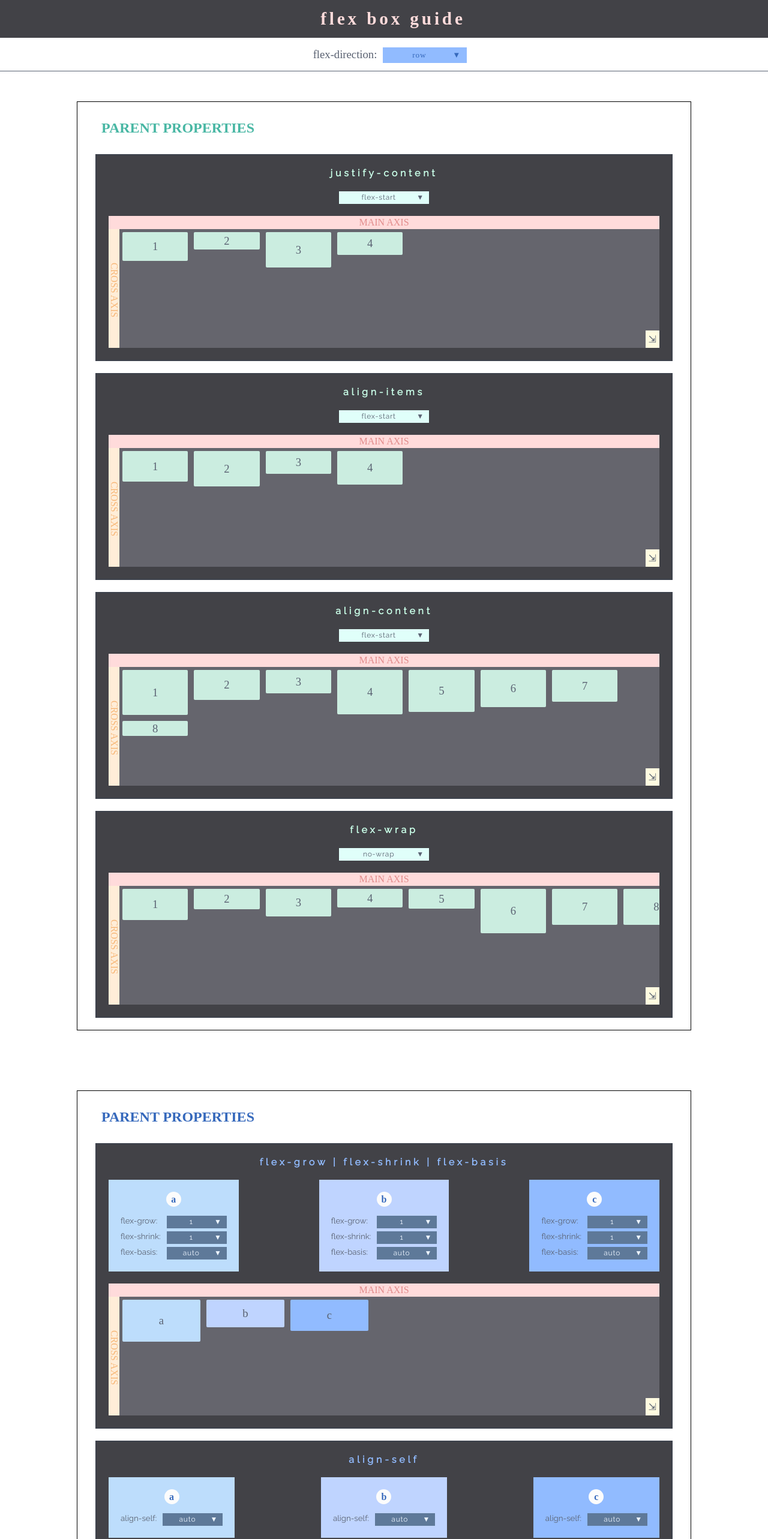
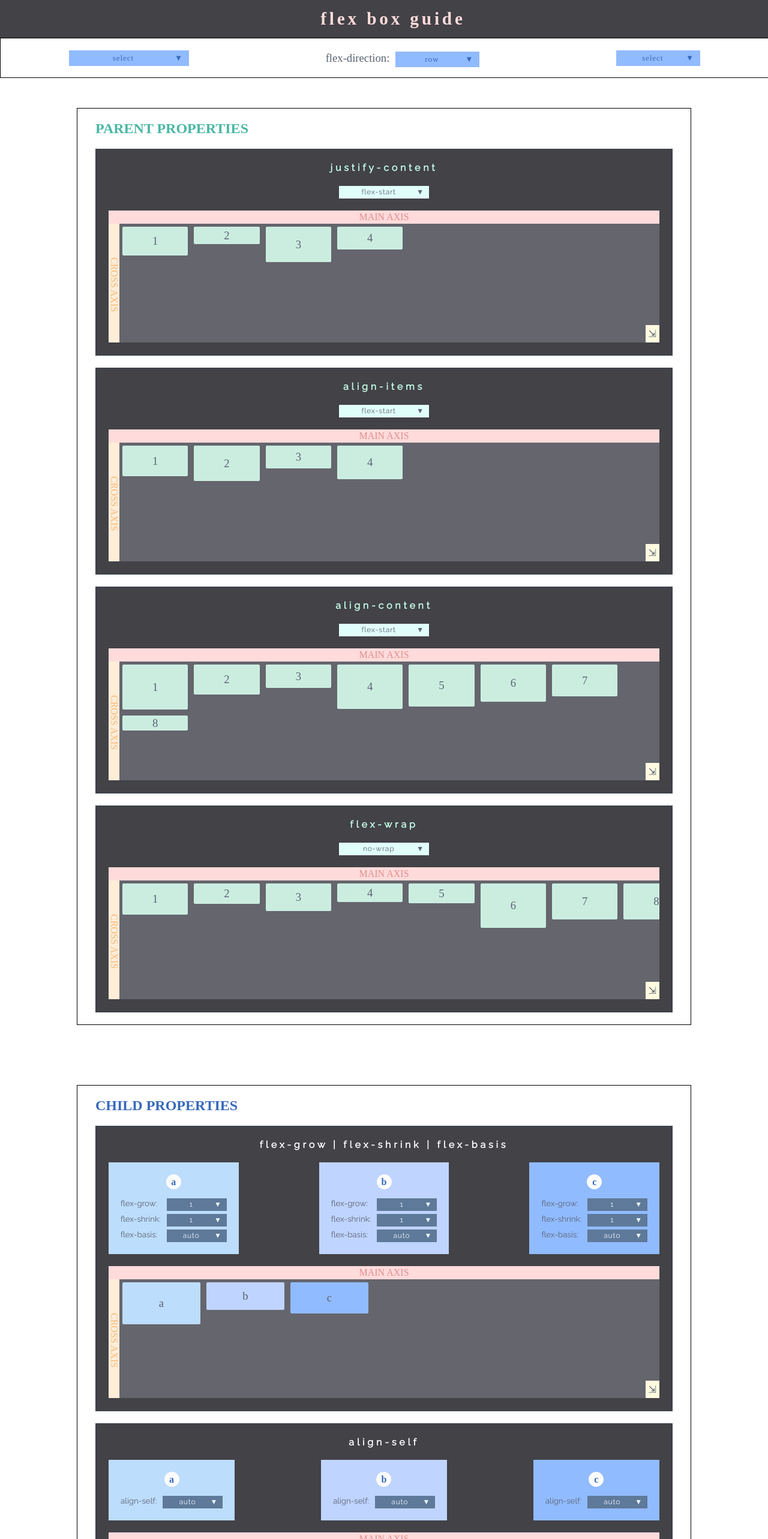
Before and after one commit to mlizchap/flex-box-guide, a React (Create React App) app: page / in a window 1280 px wide. Shown: the top 2566 px of the page at 60% size. Built offline with nearby package versions, Linux system fonts and the light colour scheme; a web font is replaced by a local one.

Commit message:
refactored code organization of child properties index

```diff
--- a/src/components/App.js
+++ b/src/components/App.js
@@ -1,7 +1,7 @@
 import React, { Component } from 'react';
 import styled from 'styled-components';
 
-import FlexDirectionChange from './FlexDirectionChange';
+import NavigationSection from './NavigationSection';
 import ChildPropSection from './ChildPropSection';
 import ParentPropertiesSection from './ParentPropSection';
 import { globalStyle } from '../globalStyle';
@@ -18,13 +18,15 @@ class App extends Component {
         return (
             <div>
                 <Header />
-                <FlexDirectionChange
+                {/* <FlexDirectionChange
+                    handleSelect={(selectedItem) => this.setState({direction: selectedItem})}
+                /> */}
+                <NavigationSection
                     handleSelect={(selectedItem) => this.setState({direction: selectedItem})}
                 />
                 <ContentDisplay>
                     <ParentPropertiesSection flexDirection={this.state.direction} />
                     <ChildPropSection flexDirection={this.state.direction}/>
-
                 </ContentDisplay>
             </div>
         );
--- a/src/components/ChildPropSection/index.js
+++ b/src/components/ChildPropSection/index.js
@@ -4,7 +4,7 @@ import FlexDisplayBox from '../FlexDisplayBox';
 import { globalStyle } from '../../globalStyle';
 import ItemInfoCardContainer from './ItemInfoCardContainer';
 import { MainHeaderStyle } from '../styles/MainHeaderStyle';
-import {childProperties, childPropCardInfo } from '../../static/flexBoxData';
+import {childProperties, flexBoxData } from '../../static/flexBoxData';
 import { SectionStyle } from '../styles/SectionStyle';
 
 
@@ -27,45 +27,109 @@ class ChildPropSection extends Component {
             )
     }
     render() {
+        const {flexGrow, flexShrink, flexBasis, alignSelf,order} = this.state.flexProperties;
         return (
-            <div>
             <SectionStyle>
                 <MainHeaderStyle color={globalStyle.childPropColors.main}>
-                    <h3 className="mainHeader">PARENT PROPERTIES</h3>
+                    <h3 className="mainHeader" id="childProperties">CHILD PROPERTIES</h3>
                 </MainHeaderStyle>
+                <div className="section" id="flex">
+                    <h1>flex-grow | flex-shrink | flex-basis</h1>
+                    <ItemInfoCardContainer
+                        propertyValuesForCard={childProperties.detail.growShrinkBasis}
+                        handleSelect={this.changePropToSelected}
+                    />
 
-                {childPropCardInfo.itemCardValues.map((property,index) => {
-                    const {flexGrow, flexShrink, flexBasis, alignSelf,order} = this.state.flexProperties;
-                    return (
-                        <div className="section" key={property[0].title}>
-                            <h1 style={{color: globalStyle.childPropColors.c}}>
-                                {(index === 0) ? "flex-grow | flex-shrink | flex-basis"
-                                : (index === 1) ? "align-self"
-                                : (index === 2) ? "order"
-                                : null
-                            }
-                            </h1>
-                            <ItemInfoCardContainer
-                                propertyValuesForCard={property}
-                                handleSelect={(a,b,c) => this.changePropToSelected(a,b,c,index)}
-                            />
                 <FlexDisplayBox
                     itemColors={[globalStyle.childPropColors.a, globalStyle.childPropColors.b, globalStyle.childPropColors.c]}
                     itemAmount={3}
                     characters={["a", "b", "c"]}
-                                childFlexProperties = {
-                                    (index === 0) ? { ...childProperties.defaultValues, flexGrow, flexShrink, flexBasis }
-                                    : (index === 1) ? { ...childProperties.defaultValues, alignSelf }
-                                    : (index === 2) ? { ...childProperties.defaultValues, order }
-                                    : childProperties.defaultValues
-                                }
+                    childFlexProperties = {{ ...childProperties.defaultValues, flexGrow, flexShrink, flexBasis }}
                     {...this.props}
                 />
                 </div>
-                    )
-                })}
+
+                <div className="section" id="alignSelf">
+                    <h1>align-self</h1>
+                    <ItemInfoCardContainer
+                        propertyValuesForCard={childProperties.detail.alignSelf}
+                        handleSelect={this.changePropToSelected}
+                    />
+
+                    <FlexDisplayBox
+                        itemColors={[globalStyle.childPropColors.a, globalStyle.childPropColors.b, globalStyle.childPropColors.c]}
+                        itemAmount={3}
+                        characters={["a", "b", "c"]}
+                        childFlexProperties = {{ ...childProperties.defaultValues, alignSelf }}
+                        {...this.props}
+                    />
+                </div>
+
+                <div className="section" id="order">
+                    <h1>order</h1>
+                    <ItemInfoCardContainer
+                        propertyValuesForCard={childProperties.detail.order}
+                        handleSelect={this.changePropToSelected}
+                    />
+
+                    <FlexDisplayBox
+                        itemColors={[globalStyle.childPropColors.a, globalStyle.childPropColors.b, globalStyle.childPropColors.c]}
+                        itemAmount={3}
+                        characters={["a", "b", "c"]}
+                        childFlexProperties = {{ ...childProperties.defaultValues, order }}
+                        {...this.props}
+                    />
+                </div>
             </SectionStyle>
-            </div>
+
+
+
+            // <div id="childProperties">
+            //     <SectionStyle>
+            //     <MainHeaderStyle color={globalStyle.childPropColors.main}>
+            //         <h3 className="mainHeader">CHILD PROPERTIES</h3>
+            //     </MainHeaderStyle>
+
+            //     {childProperties.detail.map((property,index) => {
+            //         console.log(property)
+
+            //         //const {flexGrow, flexShrink, flexBasis, alignSelf,order} = this.state.flexProperties;
+            //         // return (
+            //         //     <div>
+            //         //         <ItemInfoCardContainer
+            //         //             propertyValuesForCard={property}
+            //         //             handleSelect={(a,b,c) => this.changePropToSelected(a,b,c,index)}
+
+            //         //     </div>
+            //             // <div className="section" key={property[0].title}>
+            //             //     <h1 style={{color: globalStyle.childPropColors.c}}>
+            //             //         {(index === 0) ? "flex-grow | flex-shrink | flex-basis"
+            //             //         : (index === 1) ? "align-self"
+            //             //         : (index === 2) ? "order"
+            //             //         : null
+            //             //     }
+            //             //     </h1>
+            //             //     <ItemInfoCardContainer
+            //             //         propertyValuesForCard={property}
+            //             //         handleSelect={(a,b,c) => this.changePropToSelected(a,b,c,index)}
+            //             //     />
+            //             //     <FlexDisplayBox
+            //             //         itemColors={[globalStyle.childPropColors.a, globalStyle.childPropColors.b, globalStyle.childPropColors.c]}
+            //             //         itemAmount={3}
+            //             //         characters={["a", "b", "c"]}
+            //             //         childFlexProperties = {
+            //             //             (index === 0) ? { ...childProperties.defaultValues, flexGrow, flexShrink, flexBasis }
+            //             //             : (index === 1) ? { ...childProperties.defaultValues, alignSelf }
+            //             //             : (index === 2) ? { ...childProperties.defaultValues, order }
+            //             //             : childProperties.defaultValues
+            //             //         }
+            //             //         {...this.props}
+            //             //     />
+            //             // </div>
+            //         )
+            //     })}
+            //     </SectionStyle>
+            // </div>
         );
     }
 }
--- /dev/null
+++ b/src/components/NavigationSection/Display.js
@@ -0,0 +1,32 @@
+import React, { Component } from 'react';
+import styled from 'styled-components';
+
+import {globalStyle} from '../../globalStyle'
+import DropDownMenu from '../DropDownMenu';
+
+class Display extends Component {
+    constructor(props) {
+        super(props);
+        this.state = {  };
+    }
+    render() {
+        return (
+            <DisplayStyle>
+                <DropDownMenu
+                    width={140}
+                    fontSize="10pt"
+                    padding="5px"
+                    font={globalStyle.titleFont}
+                    buttonColor={globalStyle.childPropColors.c}
+                    buttonFontColor={globalStyle.childPropColors.main}
+                />
+            </DisplayStyle>
+        );
+    }
+}
+
+export default Display;
+
+const DisplayStyle = styled.div`
+    align-self: center;
+`
--- a/src/components/FlexDirectionChange.js
+++ b/src/components/NavigationSection/FlexDirectionChange.js
@@ -1,7 +1,7 @@
 import React, { Component } from 'react';
 import styled from 'styled-components';
-import { globalStyle } from '../globalStyle';
-import DropDownMenu from './DropDownMenu';
+import { globalStyle } from '../../globalStyle';
+import DropDownMenu from '../DropDownMenu';
 
 
 const selectionContent = ["row", "column", "row-reverse", "column-reverse"]
@@ -10,10 +10,10 @@ class FlexDirectionChange extends Component {
     render() {
         return (
             <FlexDirectionChangeStyle>
-                <div>
+                {/* <div> */}
                     <span className="title">flex-direction:</span>
                     {this.props.flexDirection}
-                </div>
+                {/* </div> */}
                 <span className="dropdown">
                     <DropDownMenu
                         defaultValue="row"
@@ -35,17 +35,10 @@ class FlexDirectionChange extends Component {
 export default FlexDirectionChange;
 
 const FlexDirectionChangeStyle = styled.div`
-    display: flex;
-    justify-content: center;
-    padding: 10px;
-    border-bottom: 1px solid ${globalStyle.mainColor};
-    z-index: 100;
-    width: 100%;
-    background-color: white;
+
     color: ${globalStyle.mainColor}
-    position: -webkit-sticky; /* Safari */
-    position: sticky;
-    top: 0;
+
+
     .dropdown {
         padding-top: 6px;
     }
@@ -57,3 +50,12 @@ const FlexDirectionChangeStyle = styled.div`
         font-family: ${globalStyle.titleFont};
     }
 `
+
+    // display: flex;
+    // justify-content: center;
+    // padding: 10px;
+    // border-bottom: 1px solid ${globalStyle.mainColor};
+    // z-index: 100;
+    // width: 100%;
+    // background-color: white;
+    //top: 0;
--- /dev/null
+++ b/src/components/NavigationSection/GoTo.js
@@ -0,0 +1,49 @@
+import React, { Component } from 'react';
+import styled from 'styled-components';
+
+import {globalStyle} from '../../globalStyle'
+import DropDownMenu from '../DropDownMenu';
+
+
+const contents=["PARENT PROPERTIES", "justify-content", "align-items", "align-content", "flex-wrap", "CHILD PROPERTIES", "flex-grow", "flex-shrink", "flex-basis", "align-self", "order"]
+const hrefs = ["parentProperties", "justifyContent", "alignItems", "alignContent", "flexWrap", "childProperties", "flex", "flex", "flex", "alignSelf", "order"]
+class GoTo extends Component {
+    constructor(props) {
+        super(props);
+        this.state = {  };
+    }
+    goToSelected = (content) => {
+        let contentIndex = contents.indexOf(content);
+        console.log(`#${hrefs[contentIndex]}`)
+        window.location.href= `#${hrefs[contentIndex]}`;
+        window.scrollBy(0, -85);
+    }
+    renderContent = () => {
+        return contents.map((contentItem,index) => {
+           return <a key={index} href={`#${hrefs[index]}`}>{contentItem}</a>
+
+        })
+    }
+    render() {
+        return (
+            <GoToStyle>
+                <DropDownMenu
+                    width={200}
+                    fontSize="10pt"
+                    padding="5px"
+                    font={globalStyle.titleFont}
+                    buttonColor={globalStyle.childPropColors.c}
+                    buttonFontColor={globalStyle.childPropColors.main}
+                    contentItems={contents}
+                    handleSelect={this.goToSelected}
+                />
+            </GoToStyle>
+        );
+    }
+}
+
+export default GoTo;
+
+const GoToStyle = styled.div`
+    align-self: center;
+`
--- /dev/null
+++ b/src/components/NavigationSection/index.js
@@ -0,0 +1,42 @@
+import React, { Component } from 'react';
+import styled from 'styled-components';
+
+import FlexDirectionChange from './FlexDirectionChange';
+import GoTo from './GoTo';
+import Display from './Display';
+
+class NavigationSection extends Component {
+    constructor(props) {
+        super(props);
+        this.state = {  };
+    }
+    render() {
+        return (
+            <NavigationStyle>
+                <GoTo />
+                <FlexDirectionChange {...this.props}/>
+                <Display />
+            </NavigationStyle>
+        );
+    }
+}
+
+export default NavigationSection;
+
+const NavigationStyle = styled.div`
+    display: flex;
+    justify-content: space-around;
+    z-index: 100;
+    position: -webkit-sticky; /* Safari */
+    position: sticky;
+    background-color: white;
+    border: 1px solid black;
+    width: 100%;
+    top: 0px;
+    padding: 70px;
+    padding: 15px 0;
+    &:before {
+        background-color: green;
+        height: 100px;
+    }
+`
--- a/src/components/ParentPropSection/index.js
+++ b/src/components/ParentPropSection/index.js
@@ -66,12 +66,12 @@ class ParentPropertiesSection extends Component {
 
                 <SectionStyle>
                     <MainHeaderStyle color={globalStyle.parentPropColors.main}>
-                        <h3 className="mainHeader">PARENT PROPERTIES</h3>
+                        <h3 className="mainHeader" id="parentProperties">PARENT PROPERTIES</h3>
                     </MainHeaderStyle>
 
                         {parentProperties.detail.map(property => {
                             return (
-                                <div className="section" key={property.camelCaseTitle}>
+                                <div className="section" id={property.camelCaseTitle} key={property.camelCaseTitle}>
                                     <h1 style={{color: globalStyle.parentPropColors.subHeader}}>{property.kabobCaseTitle}</h1>
                                     <DropDownMenuSectionStyle>
                                         <DropDownMenu
--- a/src/components/styles/MainHeaderStyle.js
+++ b/src/components/styles/MainHeaderStyle.js
@@ -6,8 +6,17 @@ export const MainHeaderStyle = styled.div`
         color: ${props => props.color}
         font-family: ${globalStyle.mainFont}
         font-size: 18pt;
-        padding: 10px;
+        //padding: 10px;
         display: inline-block;
         font-family: ${globalStyle.titleFont};
+        // margin-top: -50px;
+        &:before {
+            // height: 50px;
+            display: block;
+            content: '';
+        }
+        a {
+            height: 50px;
+        }
     }
 `
--- a/src/static/flexBoxData.js
+++ b/src/static/flexBoxData.js
@@ -13,7 +13,48 @@ export const flexBoxData = {
     ]
 }
 
+// export const childProperties = {
+//     defaultValues: {
+//         flexGrow: {a: 0, b: 0, c: 0},
+//         flexShrink: {a: 1, b: 1, c: 1},
+//         flexBasis: {a:"auto", b:"auto", c:"auto"},
+//         alignSelf: {a:"auto", b:"auto", c:"auto"},
+//         order: {a: 0, b: 0, c: 0},
+//     },
+//     detail: [
+//         {
+//             camelCaseTitle: 'justifyContent',
+//             kabobCaseTitle: 'justify-content',
+//             values: ["flex-start", "flex-end", "center", "space-between", "space-around", "space-evenly"],
+//             defaultValue: "flex-start",
+//             itemAmount: 4
+//         },
+//         {
+//             camelCaseTitle: 'alignItems',
+//             kabobCaseTitle: 'align-items',
+//             values: ["flex-start", "flex-end", "center", "stretch", "baseline"],
+//             defaultValue: "flex-start",
+//             itemAmount: 4
+//         },
+//         {
+//             camelCaseTitle: 'alignContent',
+//             kabobCaseTitle: 'align-content',
+//             values: ["flex-start", "flex-end", "center", "stretch", "space-between", "space-around"],
+//             defaultValue: "flex-start",
+//             itemAmount: 8
+//         },
+//         {
+//             camelCaseTitle: 'flexWrap',
+//             kabobCaseTitle: 'flex-wrap',
+//             values: ["no-wrap", "wrap", "wrap-reverse"],
+//             defaultValue: "no-wrap",
+//             itemAmount: 8
+//         },
+//     ]
+// }
+
 export const childProperties = {
+    items: ["a", "b", "c"],
     defaultValues: {
         flexGrow: {a: 0, b: 0, c: 0},
         flexShrink: {a: 1, b: 1, c: 1},
@@ -21,42 +62,10 @@ export const childProperties = {
         alignSelf: {a:"auto", b:"auto", c:"auto"},
         order: {a: 0, b: 0, c: 0},
     },
-    detail: [
+    detail: {
+
+            growShrinkBasis: [
                 {
-            camelCaseTitle: 'justifyContent',
-            kabobCaseTitle: 'justify-content',
-            values: ["flex-start", "flex-end", "center", "space-between", "space-around", "space-evenly"],
-            defaultValue: "flex-start",
-            itemAmount: 4
-        },
-        {
-            camelCaseTitle: 'alignItems',
-            kabobCaseTitle: 'align-items',
-            values: ["flex-start", "flex-end", "center", "stretch", "baseline"],
-            defaultValue: "flex-start",
-            itemAmount: 4
-        },
-        {
-            camelCaseTitle: 'alignContent',
-            kabobCaseTitle: 'align-content',
-            values: ["flex-start", "flex-end", "center", "stretch", "space-between", "space-around"],
-            defaultValue: "flex-start",
-            itemAmount: 8
-        },
-        {
-            camelCaseTitle: 'flexWrap',
-            kabobCaseTitle: 'flex-wrap',
-            values: ["no-wrap", "wrap", "wrap-reverse"],
-            defaultValue: "no-wrap",
-            itemAmount: 8
-        },
-    ]
-}
-
-export const childPropCardInfo = {
-    items: ["a", "b", "c"],
-    itemCardValues: [
-        [{
                     title: "flex-grow",
                     camelCaseTitle: "flexGrow",
                     content: [0, 1, 2, 3, 4, 5],
@@ -74,19 +83,55 @@ export const childPropCardInfo = {
                     camelCaseTitle: "flexBasis",
                     content: ["20%", "33%", "40%", "60%", "auto", "content"],
                     defaultValue: "auto",
-        }],
-        [{
+                }
+            ],
+            alignSelf: [{
                 title: "align-self",
                 camelCaseTitle: "alignSelf",
                 content: ["auto", "flex-start", "flex-end", "center", "baseline", "stretch"],
                 defaultValue: "auto",
             }],
-        [{
+            order: [{
                 title: "order",
                 camelCaseTitle: "order",
                 content: [-1, 0, 1, 2, 3, 10],
                 defaultValue: 0,
                 color: "navy"
             }]
-    ]
         }
+    }
+
+    // detail: [
+    //     growShrinkBasis = [{
+    //         title: "flex-grow",
+    //         camelCaseTitle: "flexGrow",
+    //         content: [0, 1, 2, 3, 4, 5],
+    //         defaultValue: 1,
+    //         color: "orange"
+    //     },
+    //     {
+    //         title: "flex-shrink",
+    //         camelCaseTitle: "flexShrink",
+    //         content: [0, 1, 2, 3, 4, 5],
+    //         defaultValue: 1,
+    //     },
+    //     {
+    //         title: "flex-basis",
+    //         camelCaseTitle: "flexBasis",
+    //         content: ["20%", "33%", "40%", "60%", "auto", "content"],
+    //         defaultValue: "auto",
+    //     }],
+    //     alignSelf = [{
+    //         title: "align-self",
+    //         camelCaseTitle: "alignSelf",
+    //         content: ["auto", "flex-start", "flex-end", "center", "baseline", "stretch"],
+    //         defaultValue: "auto",
+    //     }],
+    //     order = [{
+    //         title: "order",
+    //         camelCaseTitle: "order",
+    //         content: [-1, 0, 1, 2, 3, 10],
+    //         defaultValue: 0,
+    //         color: "navy"
+    //     }]
+    // ]
```
Lines whose indentation alone changed are shown as unchanged.
